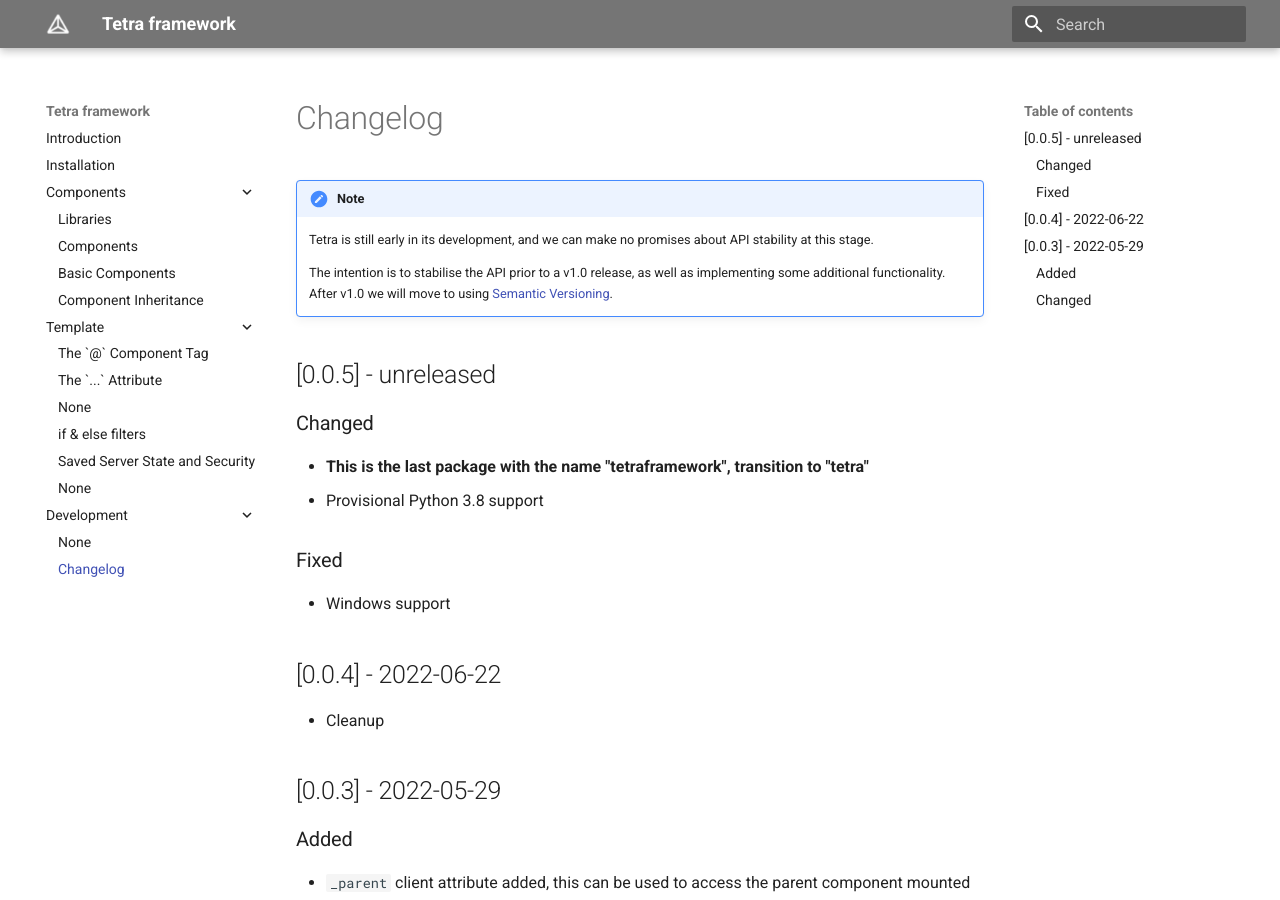
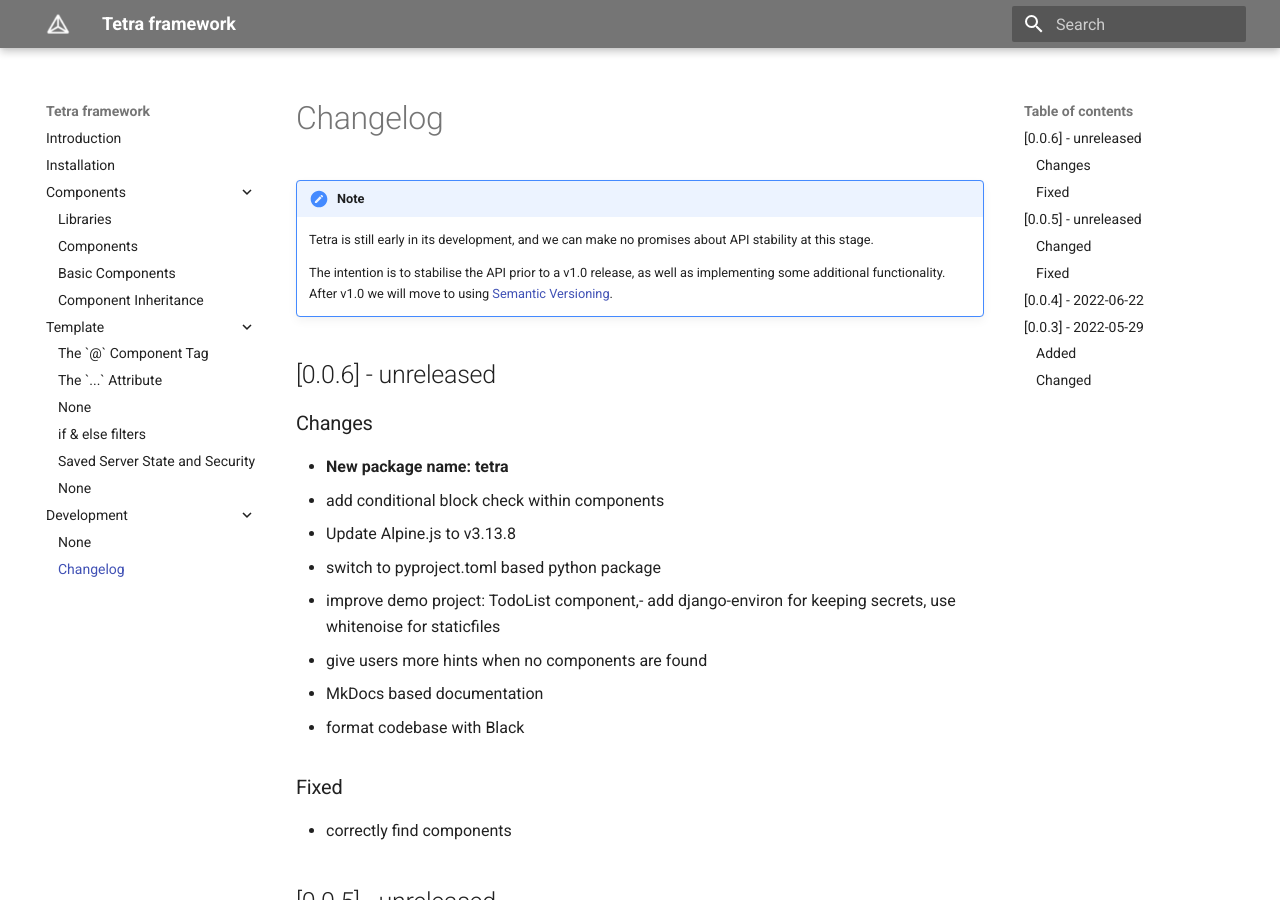
Before and after one commit to tetra-framework/tetra, an MkDocs documentation site: the page built from docs/changelog.md, in a window 1280 px wide and 900 px high. Built offline with MkDocs 1.6.1 and Material for MkDocs 9.7.7, drawn with Linux system fonts in a browser that asks for light colours.

Commit message:
Changelog++

```diff
--- a/docs/changelog.md
+++ b/docs/changelog.md
@@ -12,6 +12,18 @@
     implementing some additional functionality.
     After v1.0 we will move to using [Semantic Versioning](https://semver.org/spec/v2.0.0.html).
 
+## [0.0.6] - unreleased
+### Changes
+- **New package name: tetra**
+- add conditional block check within components
+- Update Alpine.js to v3.13.8
+- switch to pyproject.toml based python package
+- improve demo project: TodoList component,- add django-environ for keeping secrets, use whitenoise for staticfiles
+- give users more hints when no components are found
+- MkDocs based documentation
+- format codebase with Black
+### Fixed
+- correctly find components
 
 ## [0.0.5] - unreleased
 ### Changed
```
